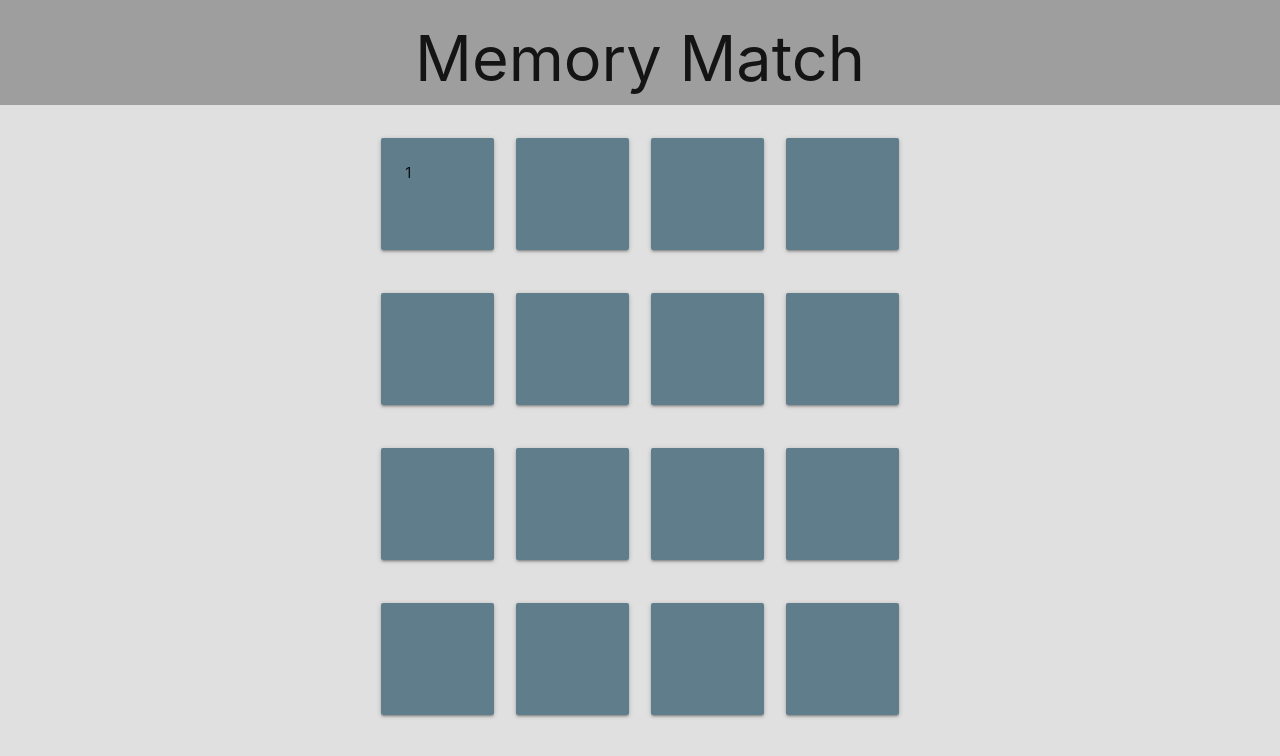
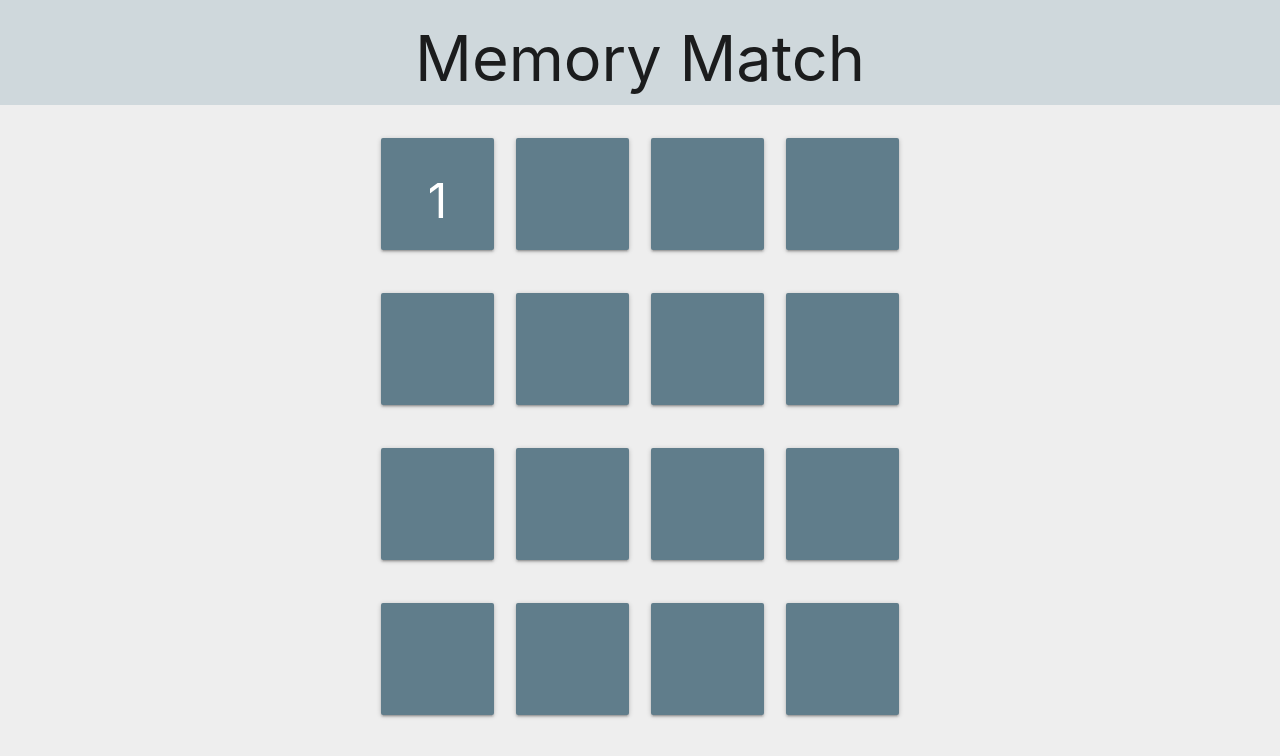
Before and after one commit to joanifex/memory-match, a plain HTML site: page index.html in a window 1280 px wide. Both pictures are taken after a click on the element 437 px from the left and 194 px from the top of the page. Drawn offline with nearby package versions, Linux system fonts and the light colour scheme.

Commit message:
adds basic styles to cards

```diff
--- a/index.html
+++ b/index.html
@@ -7,8 +7,8 @@
     <script src="https://ajax.googleapis.com/ajax/libs/jquery/3.1.1/jquery.min.js"></script>
     <script src='main.js'></script>
   </head>
-  <body class='grey lighten-2'>
-    <h1 class='header center grey darken-5'>Memory Match</h1>
+  <body class='grey lighten-3'>
+    <h1 class='header center blue-grey lighten-4'>Memory Match</h1>
     <div class='container'>
       <div class='row'>
         <div class='col s3'>
--- a/main.css
+++ b/main.css
@@ -1,3 +1,4 @@
+
 .header {
   margin-top: 0;
   padding: 24px 0 12px 0;
@@ -11,6 +12,7 @@
 	position: relative;
 	width: 100%;
   background-color: #607d8b;
+  color: white;
 }
 .card:before{
 	content: "";
@@ -24,4 +26,10 @@
 	left: 0;
 	bottom: 0;
 	right: 0;
+  padding: 5% 0;
 }
+
+p {
+  font-size: 48px;
+  text-align: center;
+  padding: 5% 0 10% 0;
```
